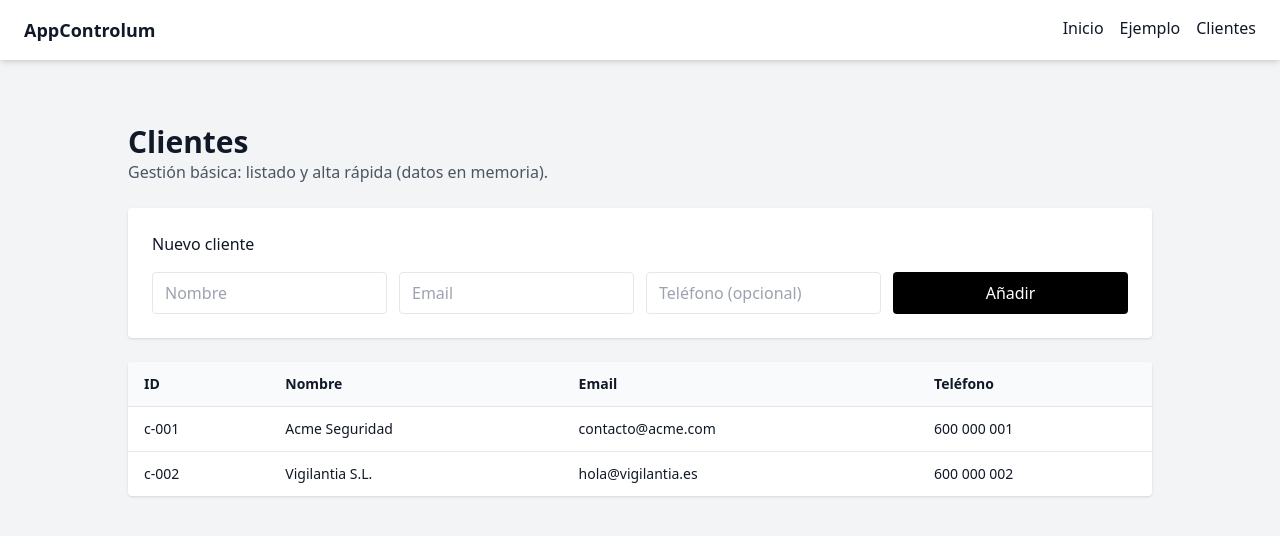
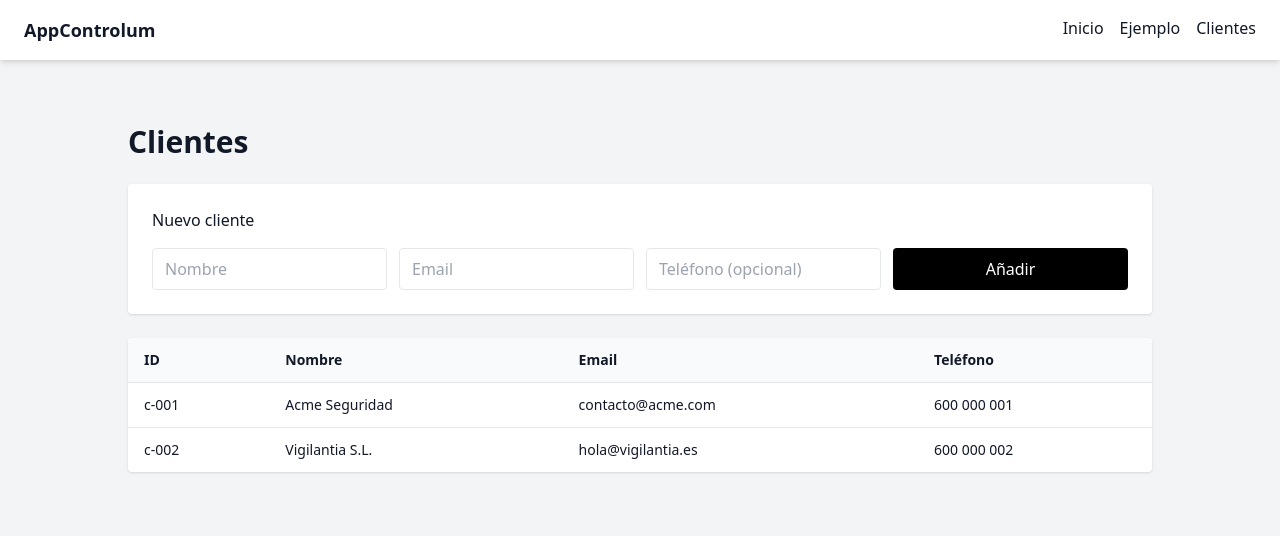
Before and after one commit to controlumseguridad/AppControlum, a React (Vite) app: page /clients in a window 1280 px wide. Shown: the top 536 px of the page. Built offline with nearby package versions, Linux system fonts and the light colour scheme.

Commit message:
Update Clients.tsx

```diff
--- a/src/pages/Clients.tsx
+++ b/src/pages/Clients.tsx
@@ -7,33 +7,30 @@ export default function Clients() {
     { id: "c-001", nombre: "Acme Seguridad", email: "contacto@acme.com", telefono: "600 000 001" },
     { id: "c-002", nombre: "Vigilantia S.L.", email: "hola@vigilantia.es", telefono: "600 000 002" },
   ]);
-
   const [nuevo, setNuevo] = useState<Client>({ id: "", nombre: "", email: "", telefono: "" });
 
   const addCliente = () => {
     if (!nuevo.nombre || !nuevo.email) return;
-    setClientes((prev) => [...prev, { ...nuevo, id: `c-${String(prev.length + 1).padStart(3, "0")}` }]);
+    setClientes((prev) => [
+      ...prev,
+      { ...nuevo, id: `c-${String(prev.length + 1).padStart(3, "0")}` },
+    ]);
     setNuevo({ id: "", nombre: "", email: "", telefono: "" });
   };
 
   return (
     <section className="max-w-5xl mx-auto mt-10 space-y-6">
-      <header className="flex items-end justify-between">
-        <div>
-          <h1 className="text-3xl font-semibold">Clientes</h1>
-          <p className="text-gray-600">Gestión básica: listado y alta rápida (datos en memoria).</p>
-        </div>
-      </header>
+      <h1 className="text-3xl font-semibold">Clientes</h1>
 
       <div className="bg-white shadow rounded p-6">
         <h2 className="font-medium mb-4">Nuevo cliente</h2>
         <div className="grid md:grid-cols-4 gap-3">
-          <input className="border rounded px-3 py-2" placeholder="Nombre" value={nuevo.nombre}
-                 onChange={(e) => setNuevo({ ...nuevo, nombre: e.target.value })} />
-          <input className="border rounded px-3 py-2" placeholder="Email" value={nuevo.email}
-                 onChange={(e) => setNuevo({ ...nuevo, email: e.target.value })} />
-          <input className="border rounded px-3 py-2" placeholder="Teléfono (opcional)" value={nuevo.telefono}
-                 onChange={(e) => setNuevo({ ...nuevo, telefono: e.target.value })} />
+          <input className="border rounded px-3 py-2" placeholder="Nombre"
+                 value={nuevo.nombre} onChange={(e) => setNuevo({ ...nuevo, nombre: e.target.value })}/>
+          <input className="border rounded px-3 py-2" placeholder="Email"
+                 value={nuevo.email} onChange={(e) => setNuevo({ ...nuevo, email: e.target.value })}/>
+          <input className="border rounded px-3 py-2" placeholder="Teléfono (opcional)"
+                 value={nuevo.telefono} onChange={(e) => setNuevo({ ...nuevo, telefono: e.target.value })}/>
           <button onClick={addCliente} className="px-4 py-2 rounded bg-black text-white">Añadir</button>
         </div>
       </div>
```
